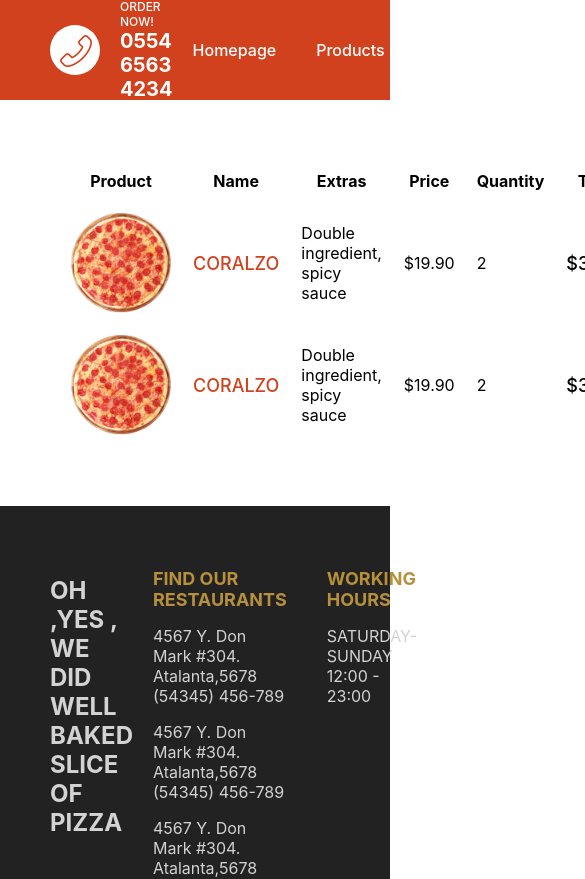
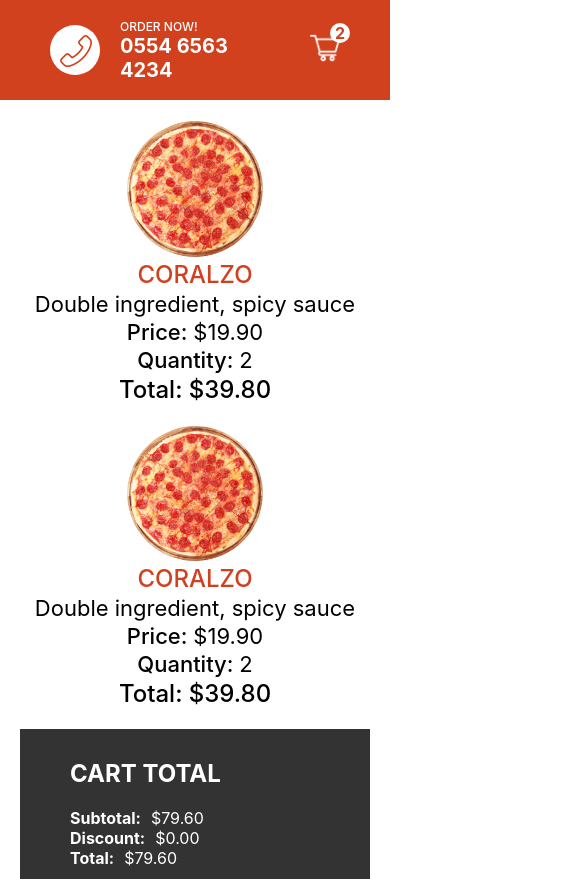
Before and after one commit to oguzcoll/PizzaOrderingWebSite, a Next.js app: page /cart in a window 390 px wide. Shown: the top 879 px of the page, 585 px wide, since content can reach past the window. Built offline with nearby package versions, Linux system fonts and the light colour scheme.

Commit message:
Responsive design is completed

```diff
--- a/pages/cart.jsx
+++ b/pages/cart.jsx
@@ -6,6 +6,7 @@
     <div className={styles.container}>
       <div className={styles.left}>
         <table className={styles.table}>
+          <thead>
             <tr className={styles.trTitle}>
               <th>Product</th>
               <th>Name</th>
@@ -14,6 +15,8 @@
               <th>Quantity</th>
               <th>Total</th>
             </tr>
+          </thead>
+          <tbody>
             <tr className={styles.tr}>
               <td>
                 <div className={styles.imgContainer}>
@@ -72,6 +75,7 @@
                 <span className={styles.total}>$39.80</span>
               </td>
             </tr>
+          </tbody>
         </table>
       </div>
       <div className={styles.right}>
--- a/styles/Cart.module.css
+++ b/styles/Cart.module.css
@@ -56,3 +56,59 @@
     cursor: pointer;
     margin-top: 20px;
   }
+
+  @media screen and (max-width: 480px) {
+    .container {
+      flex-direction: column;
+      padding: 20px;
+    }
+
+    .table {
+      display: flex;
+      flex-direction: column;
+      align-items: center;
+      justify-content: center;
+    }
+
+    .trTitle{
+      display: none;
+    }
+
+    .tr{
+      display: flex;
+      flex-direction: column;
+      align-items: center;
+      justify-content: center;
+      margin-bottom: 20px;
+    }
+
+    .imgContainer{
+      width: 35vw;
+      height: 35vw;
+    }
+
+    .name,.total{
+      font-size: 24px;
+    }
+
+    .extras,.price,.quantity{
+      font-size: 22px;
+    }
+
+    .price::before{
+      content: "Price: ";
+      font-weight: 500;
+    }
+    .quantity::before{
+      content: "Quantity: ";
+      font-weight: 500;
+    }
+    .total::before{
+      content: "Total: ";
+      font-weight: 500;
+    }
+
+    .wrapper{
+      width: 100%;
+    }
+  }
--- a/styles/Featured.module.css
+++ b/styles/Featured.module.css
@@ -2,6 +2,7 @@
     height: calc(100vh - 100px);
     background-color: #d1411e;
     overflow: hidden;
+    position: relative;
 }
 .arrowContainer{
     position: absolute;
@@ -24,3 +25,9 @@
     height: 100%;
     position: relative;
 }
+
+@media screen and (max-width:480px){
+    .container{
+        height: 50vh;
+    }
+}
--- a/styles/Footer.module.css
+++ b/styles/Footer.module.css
@@ -27,3 +27,22 @@
 .motto{
     color: lightgray;
 }
+@media screen and (max-width:480px){
+    .container{
+        height: auto;
+        text-align: center;
+    }
+    .item:first-child {
+        display: none;
+    }
+    .item{
+        flex-direction: column;
+    }
+    .title{
+        font-size: 30px;
+    }
+    .text{
+        font-size: 20px;
+    }
+
+}
--- a/styles/Navbar.module.css
+++ b/styles/Navbar.module.css
@@ -67,3 +67,13 @@
     color: #d1411e;
     font-weight: bold;
 }
+
+@media screen and (max-width:480px){
+    .item:nth-child(2) {
+        display: none;
+      }
+
+      .item:nth-child(1) {
+        flex: 3;
+      }
+}
--- a/styles/Order.module.css
+++ b/styles/Order.module.css
@@ -80,3 +80,54 @@
     margin-top: 20px;
     cursor: not-allowed;
   }
+  @media screen and (max-width: 480px) {
+    .container {
+      flex-direction: column;
+    }
+
+    .trTitle {
+      display: none;
+    }
+
+    .tr {
+      display: flex;
+      flex-direction: column;
+      align-items: center;
+      justify-content: center;
+      font-size: 20px;
+    }
+
+    .id::before {
+      content: "Order ID: ";
+      font-weight: 500;
+    }
+    .name::before {
+      content: "Customer: ";
+      font-weight: 500;
+    }
+    .address::before {
+      content: "Address: ";
+      font-weight: 500;
+    }
+    .total::before {
+      content: "Total: ";
+      font-weight: 500;
+    }
+
+    .row:last-child {
+      width: 100%;
+      flex-direction: column;
+      align-items: center;
+      justify-content: center;
+    }
+
+    .done,
+    .undone,
+    .inProgress {
+      margin-bottom: 20px;
+    }
+
+    .wrapper{
+      width: 100%;
+    }
+  }
--- a/styles/PizzaCard.module.css
+++ b/styles/PizzaCard.module.css
@@ -21,3 +21,18 @@
    text-align: center;
    color: #777
 }
+
+@media screen and (max-width:480px){
+  .container{
+    width: 90%;
+  }
+  .title{
+    font-size: 30px;
+  }
+  .price{
+    font-size: 25px;
+  }
+  .desc{
+    font-size: 23px;
+  }
+}
--- a/styles/PizzaList.module.css
+++ b/styles/PizzaList.module.css
@@ -16,3 +16,12 @@
     justify-content: center;
     flex-wrap: wrap;
 }
+@media screen and (max-width:480px){
+   .title{
+    text-align: center;
+   }
+   .desc{
+    width: 90%;
+    text-align: center;
+   }
+}
--- a/styles/Product.module.css
+++ b/styles/Product.module.css
@@ -88,3 +88,45 @@
     font-weight: 500;
     cursor: pointer;
   }
+  @media screen and (max-width: 480px) {
+    .container {
+      height: auto;
+      text-align: center;
+      flex-direction: column;
+      margin-top: 20px;
+    }
+
+    .imgContainer {
+      width: 70vw;
+      height: 70vw;
+    }
+
+    .title {
+      margin: 5px;
+    }
+
+    .sizes {
+      width: 100%;
+      padding: 0px 20px;
+    }
+
+    .ingredients {
+      flex-direction: column;
+    }
+
+    .option {
+      margin: 10px;
+      font-size: 18px;
+    }
+
+    .checkbox {
+      width: 25px;
+      height: 25px;
+    }
+
+    .quantity,
+    .button {
+      height: 50px;
+      padding: 10px 20px;
+    }
+  }
```
Lines whose indentation alone changed are shown as unchanged.
